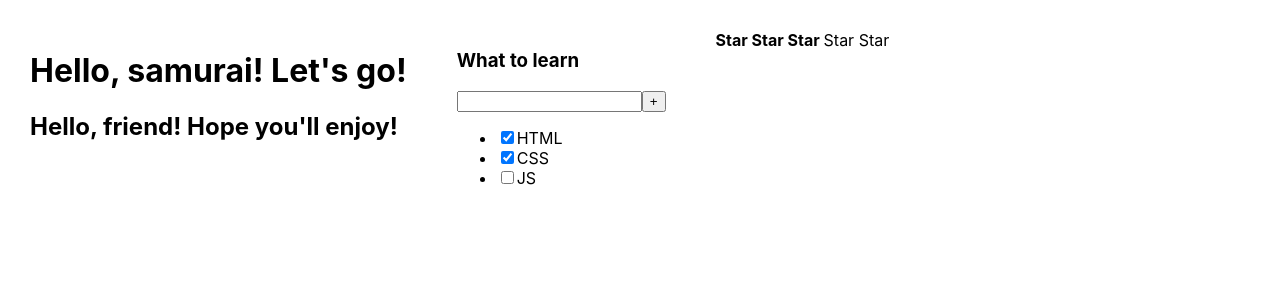
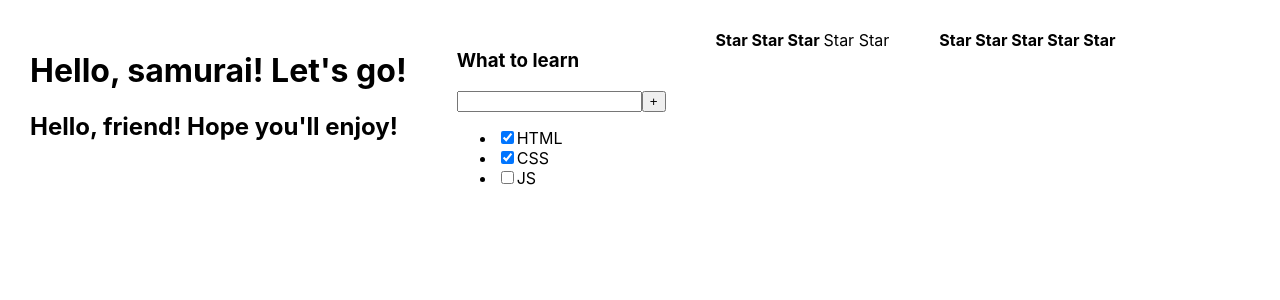
Before and after one commit to IJTINK7/Practice, a React (Create React App) app: page / in a window 1280 px wide. Shown: the top 300 px of the page. Built offline with nearby package versions, Linux system fonts and the light colour scheme.

Commit message:
Add new component "Rating" with value 5

```diff
--- a/src/App.tsx
+++ b/src/App.tsx
@@ -10,6 +10,7 @@ function App() {
 			<Greeting/>
 			<ToDoList/>
 			<Rating value={3}/>
+			<Rating value={5}/>
 		</div>
 	)
 }
```
